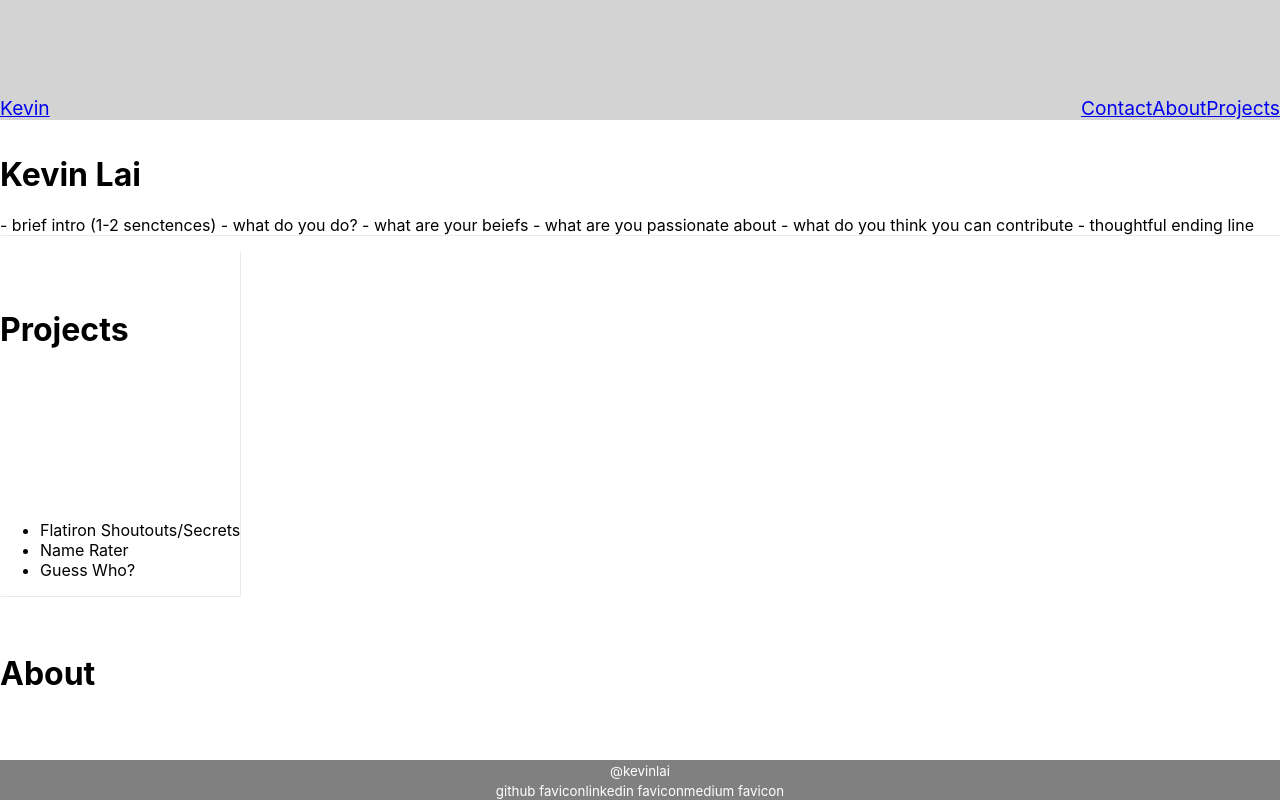
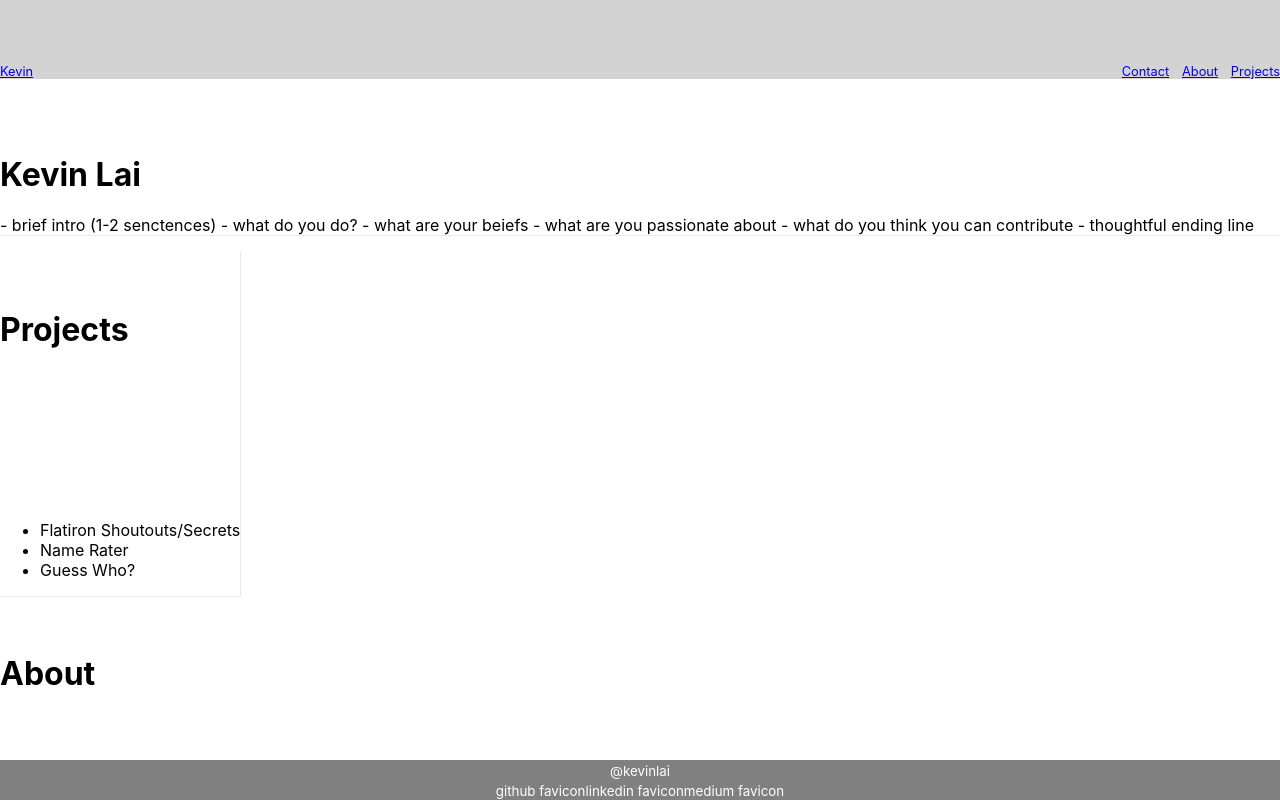
Before and after one commit to KevinLai76/website, a React (Create React App) app: page / in a window 1280 px wide. Shown: the top 801 px of the page. Built offline with nearby package versions, Linux system fonts and the light colour scheme.

Commit message:
link adjustments

```diff
--- a/src/index.css
+++ b/src/index.css
@@ -25,7 +25,7 @@ code {
   text-align: center;
 
 
-  font-size: 1.5vw;
+  font-size: 1vw;
 }
 
 /* moved code to child div within header might change still*/
@@ -42,6 +42,7 @@ code {
 
 .projects-link {
   float: right;
+  padding-left: 1%;
 }
 .projects-link:hover{
   text-shadow: 1px 1px gray;
@@ -49,6 +50,7 @@ code {
 
 .about-link {
   float: right;
+  padding-left: 1%;
 }
 .about-link:hover{
   text-shadow: 1px 1px gray;
```
